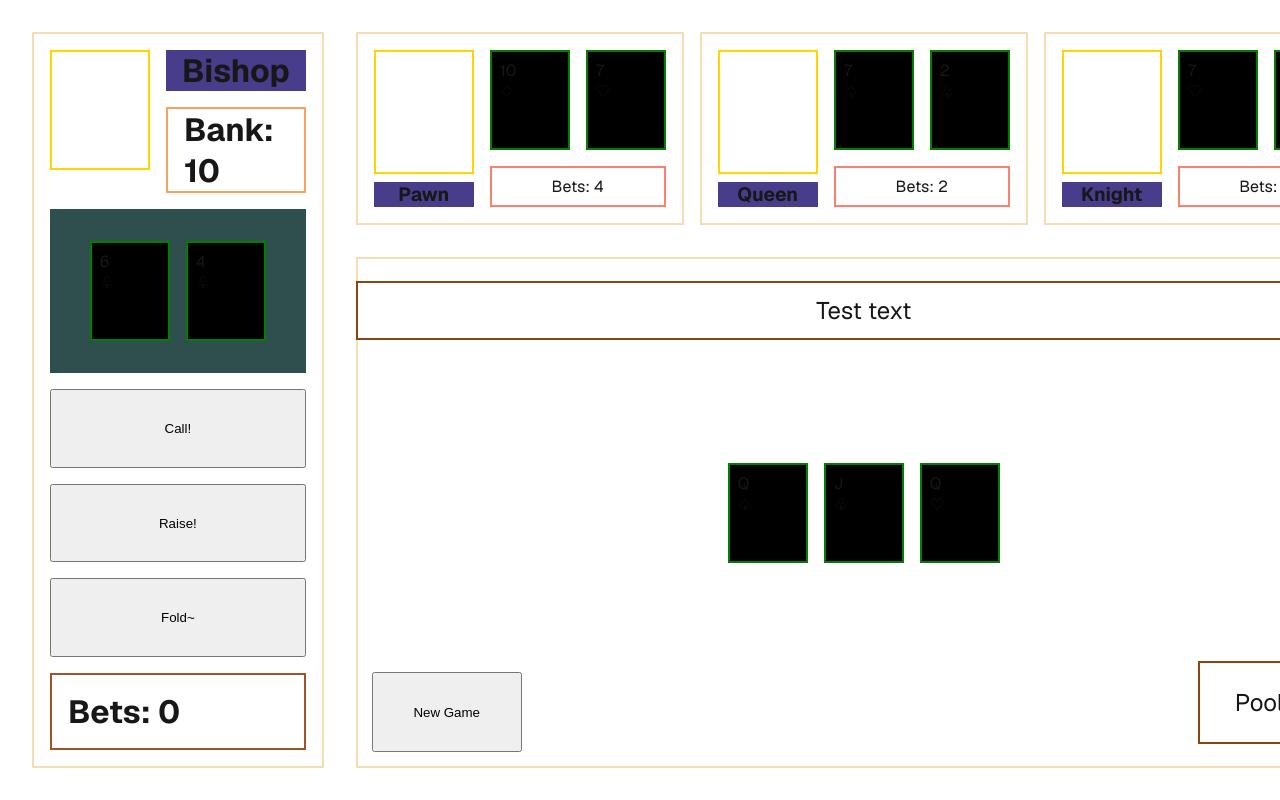
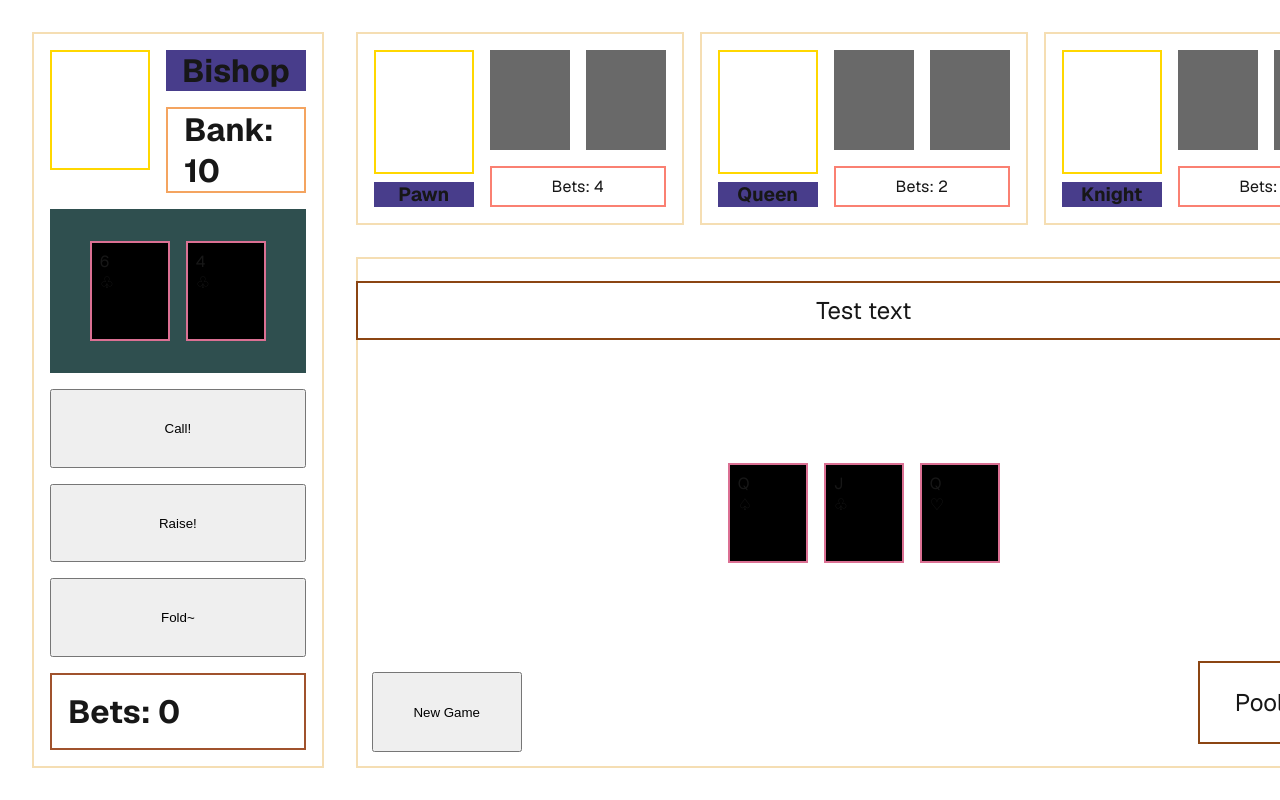
Before and after one commit to AnyCoffeeMilk/texas_holdem, a Next.js app: page / in a window 1280 px wide. Built offline with nearby package versions, Linux system fonts and the light colour scheme.

Commit message:
card flip update

```diff
--- a/app/_components/Opponent.jsx
+++ b/app/_components/Opponent.jsx
@@ -8,6 +8,7 @@
             key={index}
             rank={item.rank}
             suit={item.suit}
+            isFacedown={true}
         />
     ))
 
--- a/app/_components/_components/PokerCard.jsx
+++ b/app/_components/_components/PokerCard.jsx
@@ -1,9 +1,16 @@
 import React from 'react'
 import styles from './_styles/pokerCard.module.css'
 
-export default function PokerCard({ rank, suit }) {
+export default function PokerCard({ rank, suit, isFacedown }) {
+    console.log(isFacedown)
+    const container_style = !isFacedown ? null : {
+        transform: 'rotateY(180deg)'
+    }
     return (
         <div className={styles.container}>
+            <div className={styles.innerArea}>
+                <div className={styles.facedownArea} style={container_style}>
+                    <div className={styles.cardFront}>
                         <div>
                             {rank}
                         </div>
@@ -11,5 +18,11 @@
                             {suit}
                         </div>
                     </div>
+                    <div className={styles.cardBack}>
+
+                    </div>
+                </div>
+            </div>
+        </div>
     )
 }
--- a/app/_components/_components/_styles/pokerCard.module.css
+++ b/app/_components/_components/_styles/pokerCard.module.css
@@ -1,7 +1,45 @@
 .container {
+    background-color: transparent;
     height: 100px;
     width: 80px;
+    perspective: 1000px;
+}
+
+.innerArea {
+    position: relative;
+    width: 100%;
+    height: 100%;
+    transition: transform 0.4s;
+    transform-style: preserve-3d;
+}
+
+.facedownArea {
+    position: relative;
+    width: 100%;
+    height: 100%;
+    transform-style: preserve-3d;
+}
+
+.container:hover .innerArea {
+    transform: rotateY(180deg);
+}
+
+.cardFront,
+.cardBack {
+    position: absolute;
+    width: 100%;
+    height: 100%;
+    -webkit-backface-visibility: hidden;
+    backface-visibility: hidden;
+}
+
+.cardFront {
     padding: 0.5em;
-    border: 2px solid green;
     background-color: black;
+    border: 2px solid palevioletred;
 }
+
+.cardBack {
+    background-color: dimgray;
+    transform: rotateY(180deg);
+}
--- a/app/page.jsx
+++ b/app/page.jsx
@@ -43,7 +43,11 @@
     }
 
     const handleCall = () => {
-
+        const tmp = [...tableCards]
+        if (tmp.length < 5) {
+            tmp.push(drawCard(pokerDeck))
+            setTableCards(tmp)
+        }
     }
 
     const opponentsMap = opponents.map((item, index) => (
@@ -72,7 +76,7 @@
                 </div>
                 <PlayerHands cards={playerCards} />
                 <div className={styles.playerBtnArea}>
-                    <CallBtn onClick={() => console.log(drawCard())} />
+                    <CallBtn onClick={handleCall} />
                     <RaiseBtn onClick={null} />
                     <FoldBtn onClick={null} />
                 </div>
--- a/hooks/usePokerDeck.js
+++ b/hooks/usePokerDeck.js
@@ -18,8 +18,6 @@
 
 const usePokerDeck = () => {
     const [pokerDeck, setPokerDeck] = useState(getNewDeck)
-
-    console.log(pokerDeck)
 
     const drawCard = (deck) => {
         const tmpDeck = [...deck]
```
Lines whose indentation alone changed are shown as unchanged.
